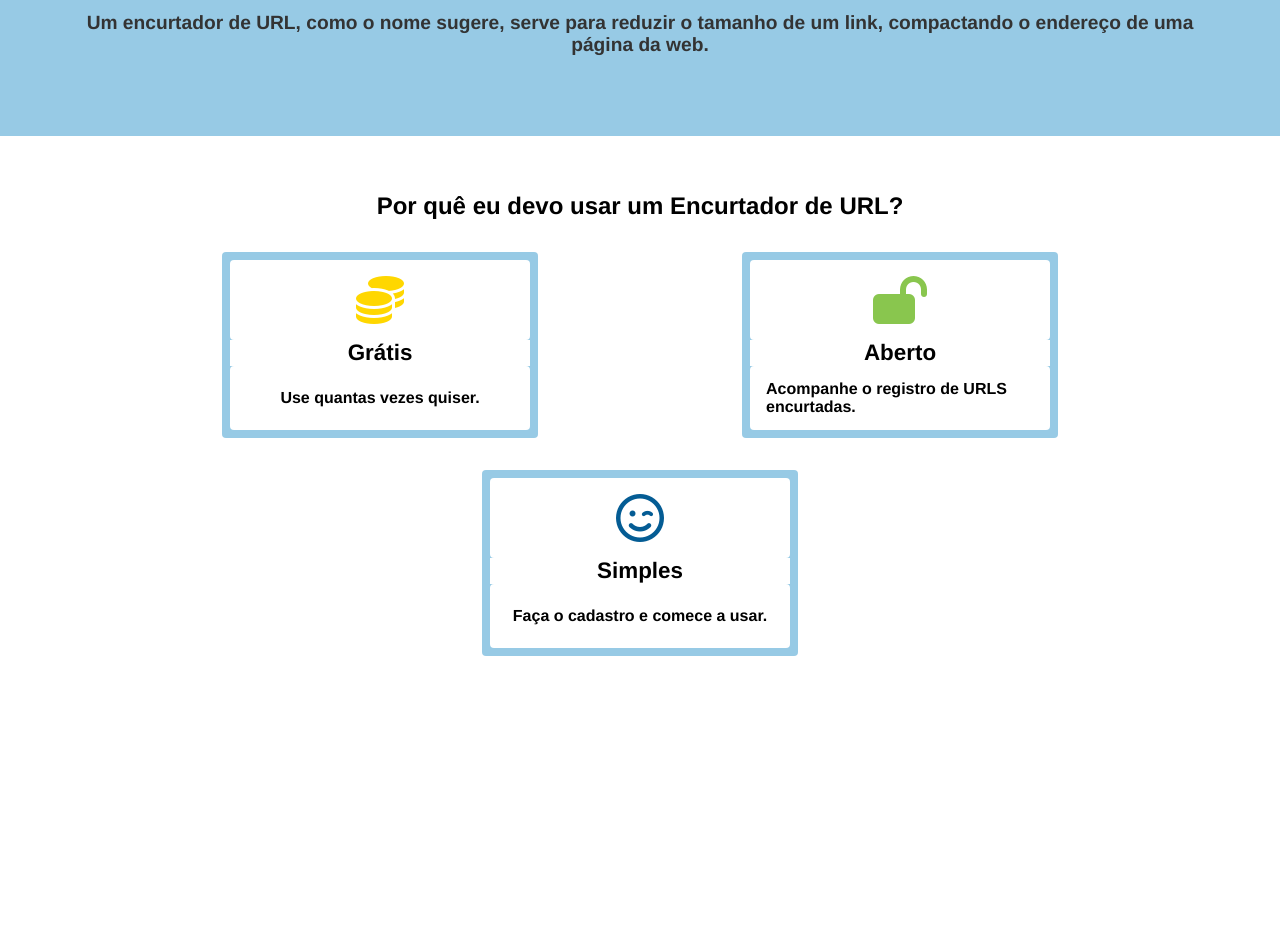
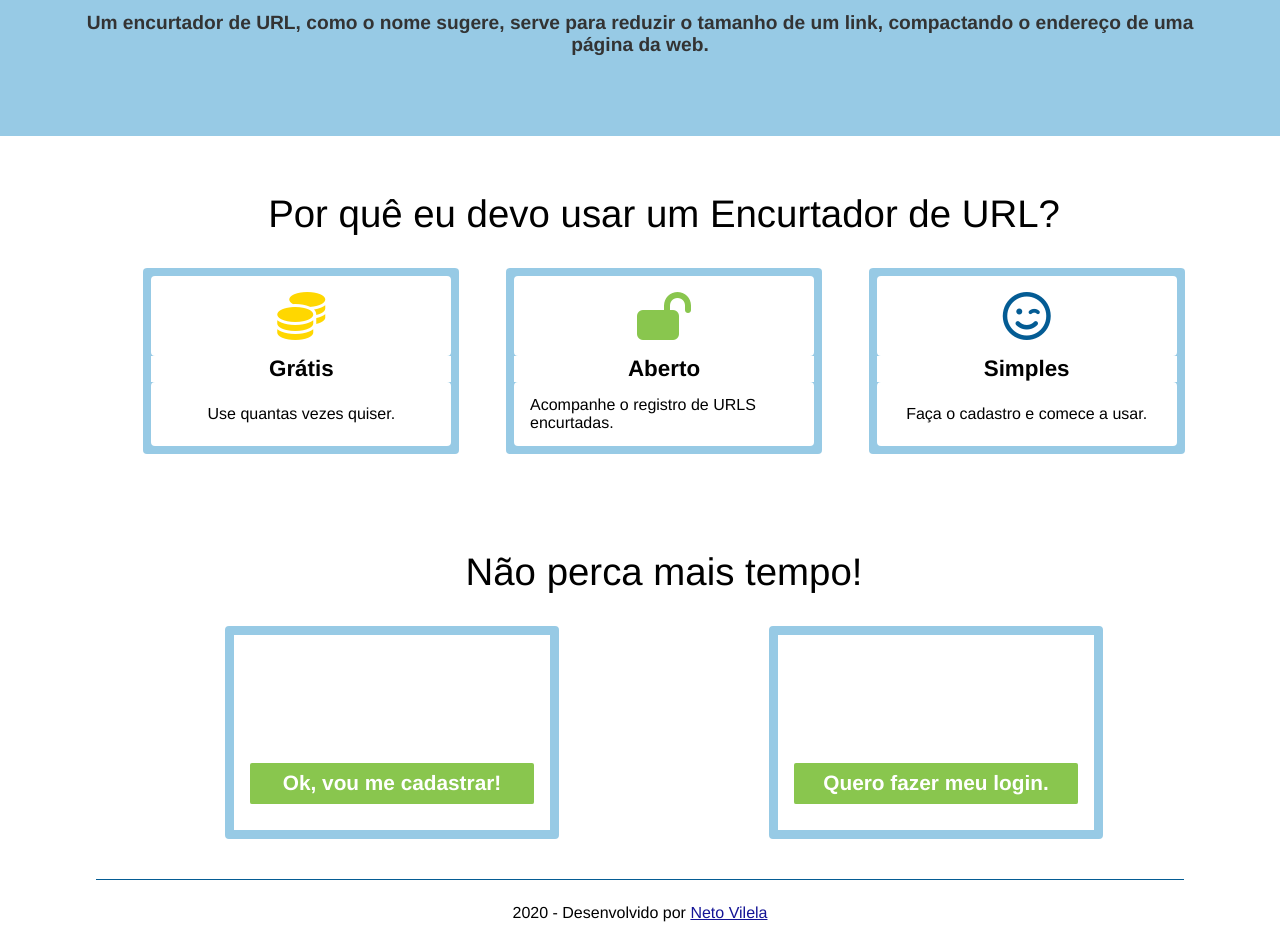
Before and after one commit to NetoVilela/SistemaEncurtadorDeURL, a React (Create React App) app in the folder frontend/: page / in a window 1280 px wide. Shown: the part 240-1186 px from the top of the page. Before the commit the page ends 936 px from the top, so only its background shows below. Built offline with nearby package versions, Linux system fonts and the light colour scheme.

Commit message:
HomePage finalizada

```diff
--- a/frontend/src/components/ButtonOption/ButtonOption.jsx
+++ b/frontend/src/components/ButtonOption/ButtonOption.jsx
@@ -33,9 +33,17 @@ const ButtonOption = styled.div`
 `;
 
 export default props => {
-    return (
-            <Link to={props.route} className="link">
+
+    if(props.islink){
+        return (
+            <Link to={props.url} className="link">
             <ButtonOption>{props.children}</ButtonOption>
             </Link>
-    )
+        )
+    }else{
+        return (
+            <ButtonOption>{props.children}</ButtonOption>
+        )
+    }
+
 }
--- /dev/null
+++ b/frontend/src/components/CardLink/CardLink.jsx
@@ -0,0 +1,69 @@
+import React, { useEffect, useState} from 'react';
+import { Link } from 'react-router-dom';
+import styled from 'styled-components';
+
+/* Components General */
+import ButtonOption from '../ButtonOption/ButtonOption';
+
+
+
+const CardLink = styled.div`
+    padding: 1vh;
+    width: 300px;
+    min-width: 300px;
+    background: #fff;
+    border: solid 9px #97CAE5;
+    border-radius: 4px;
+    margin: 2vh;
+
+    .link{
+        text-decoration: none;
+    }
+
+    .icon-link{
+        display: flex;
+        justify-content: center;
+        color: #000;
+        font-size: 6em;
+        margin-bottom: 3vh;
+        opacity: ${({ opacity }) => opacity};
+    }
+
+`;
+
+
+
+export default props => {
+
+    let [opacity, setOpacity] = useState(1);
+    let [statusOpacity, setStatusOpacity] = useState(false);
+
+    // opacity = 1, statusOpacity = false;
+
+    useEffect(() => {
+        const interval = setInterval(() => {
+
+            statusOpacity ? setOpacity(opacity + 0.1) : setOpacity(opacity - 0.1);
+
+            if (opacity <= 0) {
+                setStatusOpacity(true);
+            }
+            if (opacity >= 1) {
+                setStatusOpacity(false);
+            }
+        }, 50)
+        return () => clearInterval(interval);
+
+    }, [opacity, opacity]);
+
+    return (
+        <Link className="link" to={props.url}>
+            <CardLink opacity={opacity}>
+                <i className={props.icon + ' icon-link'}></i>
+                <ButtonOption islink={false} >
+                    {props.textButton}
+                </ButtonOption>>
+            </CardLink>
+        </Link>
+    )
+}
--- /dev/null
+++ b/frontend/src/components/CardLink/CardsLink.jsx
@@ -0,0 +1,22 @@
+import React from 'react';
+import styled from 'styled-components';
+
+/* Components General */
+import CardLink from './CardLink';
+
+const CardsLink = styled.div`
+    display: flex;
+    flex-wrap: wrap;
+    justify-content: space-around;
+    margin-top: 2vh;
+`;
+
+export default props => {
+    return (
+        <CardsLink>
+            <CardLink url="/cadastro" icon="fas fa-hand-pointer" textButton="Ok, vou me cadastrar!" />
+            <CardLink url="/login" icon="fas fa-hand-pointer" textButton="Quero fazer meu login." />
+
+        </CardsLink>
+    )
+}
--- a/frontend/src/components/Container/Container.jsx
+++ b/frontend/src/components/Container/Container.jsx
@@ -2,10 +2,7 @@ import React from 'react';
 import styled from 'styled-components';
 
 const Container = styled.div`
-    display:flex;
-    justify-content: center;
     width: 85%;
-    font-weight: bold;
     margin: 0 auto;
 
 `;
--- /dev/null
+++ b/frontend/src/components/Footer/Footer.jsx
@@ -0,0 +1,29 @@
+import React from 'react';
+import { Link } from 'react-router-dom';
+import styled from 'styled-components';
+
+
+const Footer = styled.div`
+    border-top: solid 1px #045c94;
+
+    .linkGit{
+        color: rgb(20,20,150);
+    }
+`;
+
+const FooterContent = styled.div`
+    display: flex;
+    justify-content: center;
+    margin-top: 3vh;
+    margin-bottom: 3vh;
+`;
+
+export default props =>{
+    return(
+        <Footer>
+            <FooterContent>
+                    <p>2020 - Desenvolvido por <a className="linkGit" href="https://github.com/NetoVilela" target="_blank">Neto Vilela</a></p>
+            </FooterContent>
+        </Footer>
+    )
+}
--- a/frontend/src/components/Menu/Ul.jsx
+++ b/frontend/src/components/Menu/Ul.jsx
@@ -28,8 +28,8 @@ const UL = styled.ul`
 export default props =>{
     return(
         <UL open={props.open}>
-            <li><ButtonOption route="/cadastro" >Cadastre-se</ButtonOption></li>
-            <li><ButtonOption route="/login" >Login</ButtonOption></li>
+            <li><ButtonOption url="/cadastro" islink={true} >Cadastre-se</ButtonOption></li>
+            <li><ButtonOption url="/login" islink={true} >Login</ButtonOption></li>
         </UL>
     )
 }
--- /dev/null
+++ b/frontend/src/components/Topic/Topic.jsx
@@ -0,0 +1,22 @@
+import React from 'react';
+import styled from 'styled-components';
+
+const Topic = styled.div`
+    margin-top: 4vh;
+    width: 100%;
+    padding: 3vh;
+`;
+
+const Title = styled.div`
+    text-align:center;
+    font-size: 2.4em;
+`;
+
+export default props => {
+    return (
+        <Topic>
+            <Title>{props.title}</Title>
+            {props.children}
+        </Topic>
+    )
+}
--- a/frontend/src/components/Why/Why.jsx
+++ /dev/null
@@ -1,25 +0,0 @@
-import React from 'react';
-import styled from 'styled-components';
-
-/* Components general */
-import Cards from '../Card/Cards';
-
-const Why = styled.div`
-    margin-top: 4vh;
-    width: 100%;
-    padding: 3vh;
-`;
-
-const Title = styled.div`
-    text-align:center;
-    font-size: 1.5em;
-`;
-
-export default props => {
-    return (
-        <Why>
-            <Title>Por quê eu devo usar um Encurtador de URL?</Title>
-            <Cards />
-        </Why>
-    )
-}
--- a/frontend/src/pages/HomePage.jsx
+++ b/frontend/src/pages/HomePage.jsx
@@ -4,7 +4,10 @@ import React from 'react';
 import Menu from '../components/Menu/Menu';
 import Container from '../components/Container/Container';
 import Explanation from '../components/Explanation/Explanation';
-import Why from '../components/Why/Why';
+import Topic from '../components/Topic/Topic';
+import Cards from '../components/Card/Cards';
+import CardsLink from '../components/CardLink/CardsLink';
+import Footer from '../components/Footer/Footer';
 
 export default props => {
     return (
@@ -12,7 +15,13 @@ export default props => {
             <Menu />
             <Explanation />
             <Container>
-                <Why />
+                <Topic title="Por quê eu devo usar um Encurtador de URL?">
+                    <Cards />
+                </Topic>
+                <Topic title="Não perca mais tempo!">
+                    <CardsLink />
+                </Topic>
+                <Footer />
             </Container>
         </React.Fragment>
     )
```
